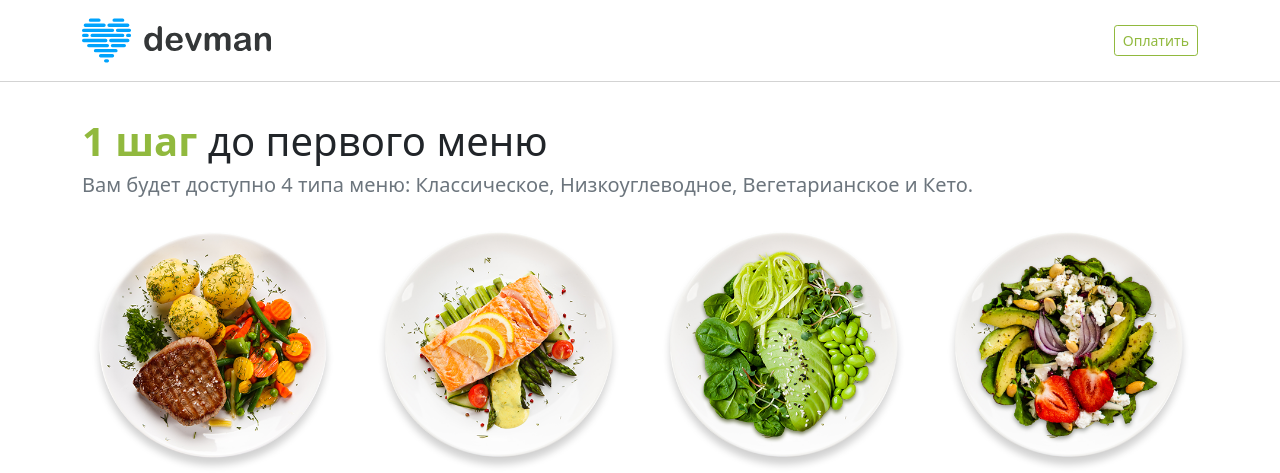
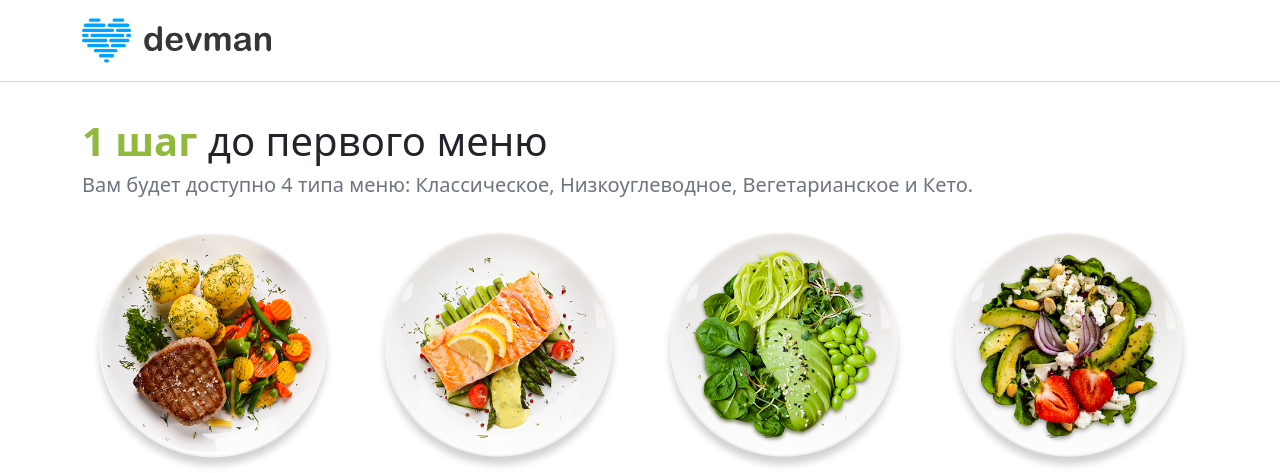
Before and after one commit to inkvizitor1991/food_plan, a Django app: page /order/ in a window 1280 px wide. Shown: the top 473 px of the page. Run offline with Django 3.2, Linux system fonts and the light colour scheme; parts of the project's set-up code (start-up, migrations or seed data) failed here and were passed over; some libraries are stand-ins or nearby versions.

Commit message:
Moved the subscribe button to personal account

```diff
--- a/foodplan_app/templates/account.html
+++ b/foodplan_app/templates/account.html
@@ -9,7 +9,10 @@
                 <a class="navbar-brand" href="{% url 'base' %}">
                     <img src="{% static 'img/logo.8d8f24edbb5f.svg' %}" height="55" width="189" alt="">
                 </a>
-                <a class="btn btn-outline-success foodplan_green foodplan__border_green" href="{% url 'base' %}" role="button">Выйти</a>
+                <li class="nav-item align-items-center d-md-flex flex-grow-1 justify-content-end">
+                    <a class="btn btn-outline-success foodplan_green foodplan__border_green" href="{% url 'order' %}" role="button">Подписка</a>
+                    <a class="btn btn-outline-success foodplan_green foodplan__border_green" href="{% url 'base' %}" role="button">Выйти</a>
+                </li>
             </div>
         </nav>
     </header>
--- a/foodplan_app/templates/login.html
+++ b/foodplan_app/templates/login.html
@@ -28,7 +28,6 @@
                             <a class="nav-link active" aria-current="page" href="#">Контакты</a>
                         </li>
                         <li class="nav-item align-items-center d-md-flex flex-grow-1 justify-content-end">
-                            <a class="btn btn-outline-success foodplan_green foodplan__border_green" href="{% url 'order' %}" role="button">Подписка</a>
                             <button class="btn btn-outline-success foodplan_green foodplan__border_green">Войти</button>
                         </li>
                     </ul>
--- a/foodplan_app/templates/order.html
+++ b/foodplan_app/templates/order.html
@@ -9,7 +9,6 @@
                 <a class="navbar-brand" href="{% url 'base' %}">
                     <img src="{% static 'img/logo.8d8f24edbb5f.svg' %}" height="55" width="189" alt="">
                 </a>
-                <a class="btn btn-sm btn-outline-success foodplan_green foodplan__border_green" href = "{% url 'payment' %}" role="button">Оплатить</a>
             </div>
         </nav>
     </header>
```
